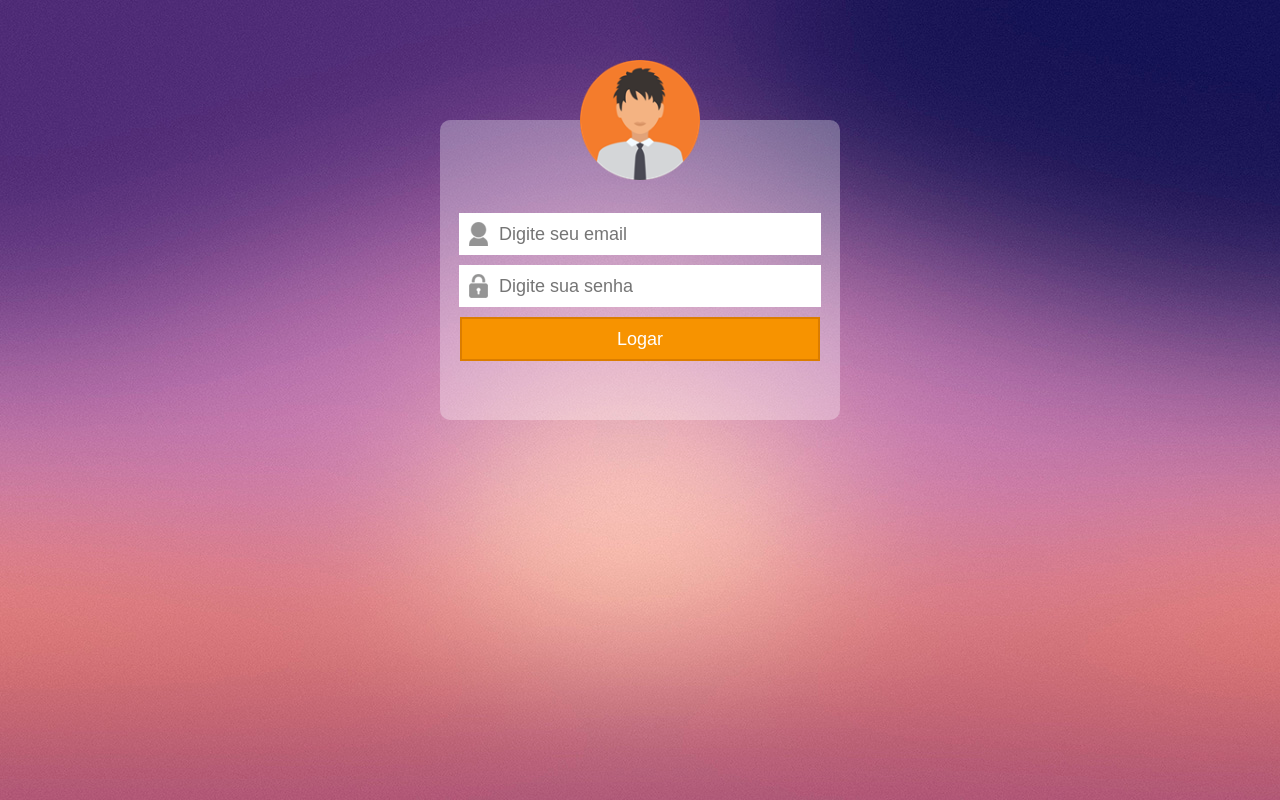
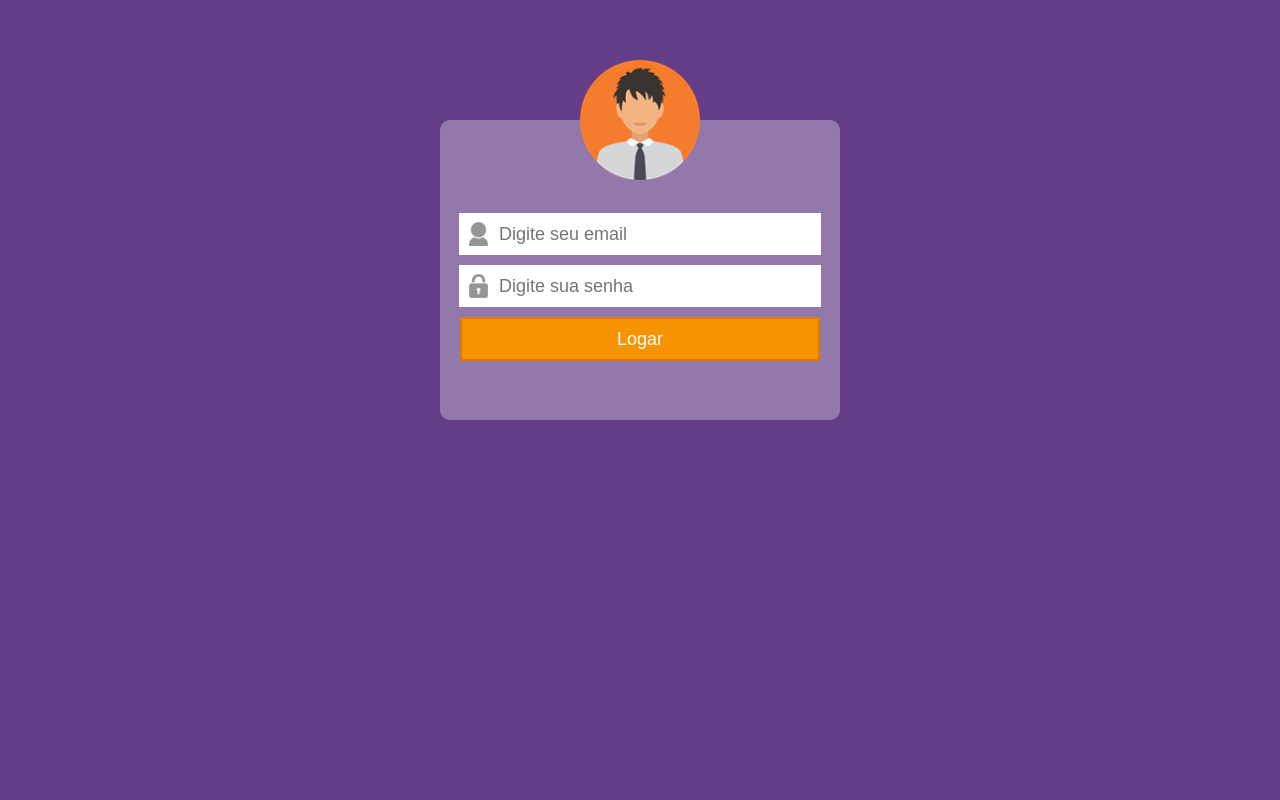
Before and after one commit to marcosnsf/Tela-de-Login-2, a plain HTML site: page index.html in a window 1280 px wide. Drawn offline with Linux system fonts and the light colour scheme.

Commit message:
tirando imagem de fundo

```diff
--- a/estilo.css
+++ b/estilo.css
@@ -1,6 +1,6 @@
 body{
     font-family: 'Trebuchet MS', Helvetica sans-serif;
-    background: #643d87 url(./img/fundo.jpg) no-repeat top center;
+    background: #643d87 ;
 }
 #container{
     width: 400px;
```
